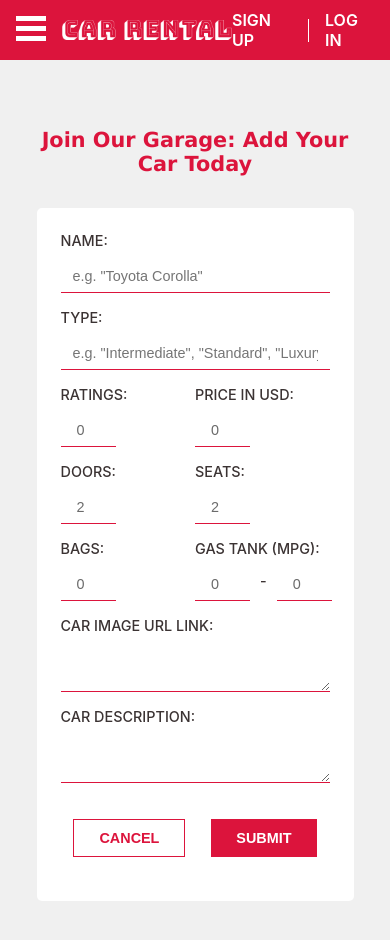
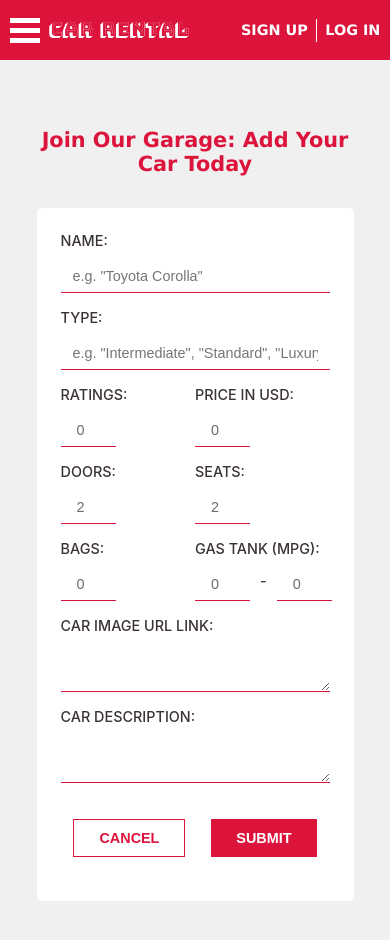
Before and after one commit to Rhaegar121/Car-Rental-front-end, a React (Create React App) app: page /add_car in a window 390 px wide. Shown: the top 940 px of the page. Built offline with nearby package versions, Linux system fonts and the light colour scheme.

Commit message:
update navbar style for smallest mobile size

```diff
--- a/src/styles/navbar.css
+++ b/src/styles/navbar.css
@@ -7,6 +7,7 @@ nav {
   height: 60px;
   display: flex;
   justify-content: space-between;
+  align-items: center;
   background-color: var(--primary-color);
 }
 
@@ -24,7 +25,7 @@ nav {
   z-index: 100;
   top: 0;
   left: 0;
-  padding: 1rem;
+  padding: 0 0.6rem;
 }
 
 .hamburger_menu:hover {
@@ -54,7 +55,7 @@ nav {
 }
 
 .nav-logo {
-  width: 170px;
+  width: 140px;
 }
 
 .nav-logo-img {
@@ -67,8 +68,8 @@ nav {
   display: flex;
   justify-content: space-between;
   align-items: center;
-  margin-right: 1rem;
-  gap: 1rem;
+  margin-right: 0.6rem;
+  gap: 0.5rem;
 }
 
 .ver-line {
@@ -79,9 +80,11 @@ nav {
 
 .nav-link {
   color: #fff;
-  font-weight: 600;
+  font-family: 'Lucida Sans', 'Lucida Sans Regular', 'Lucida Grande', 'Lucida Sans Unicode', Geneva, Verdana, sans-serif;
+  font-weight: 700;
   text-transform: uppercase;
   position: relative;
+  font-size: 0.9rem;
 }
 
 .nav-link::after {
```
